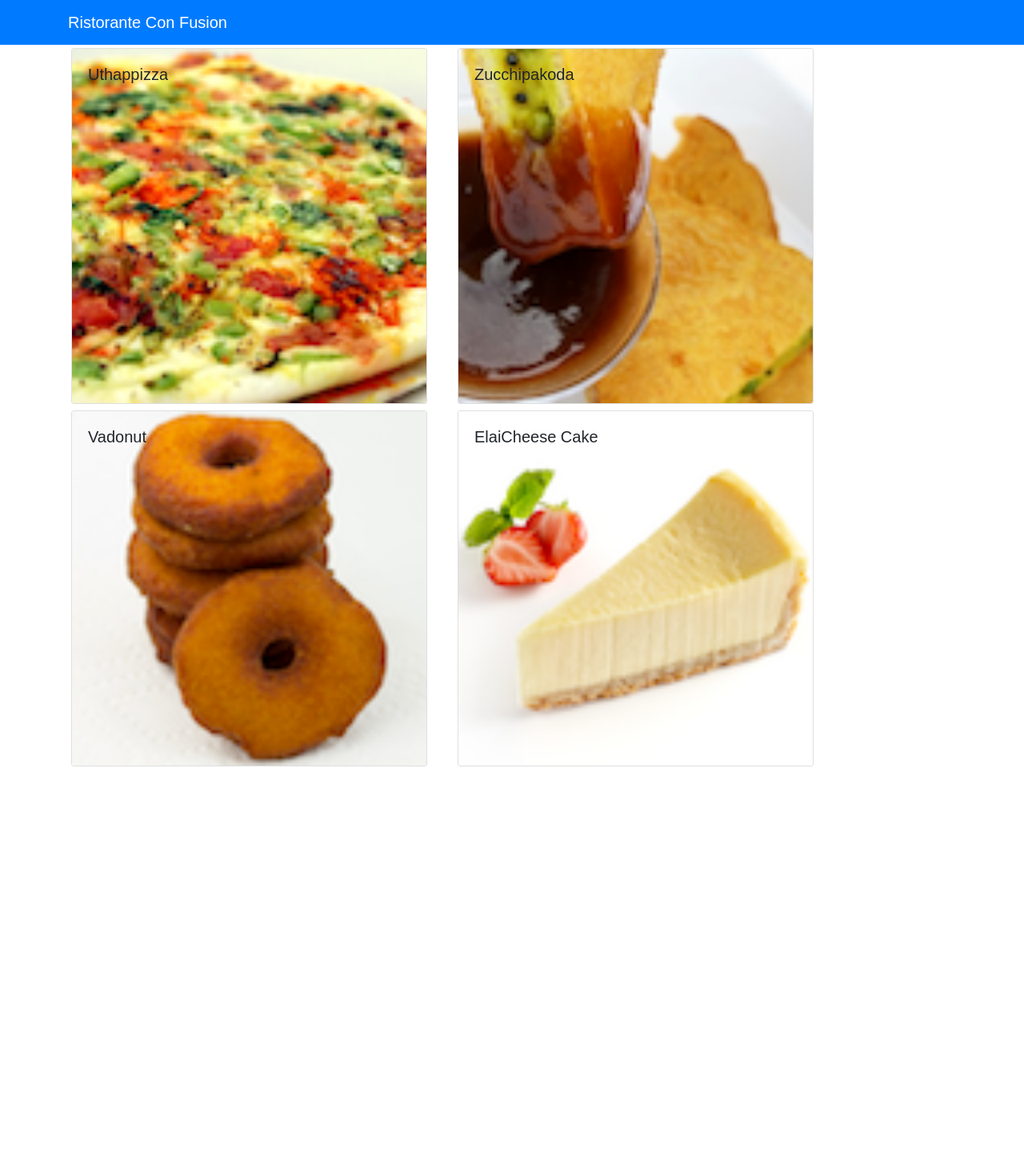
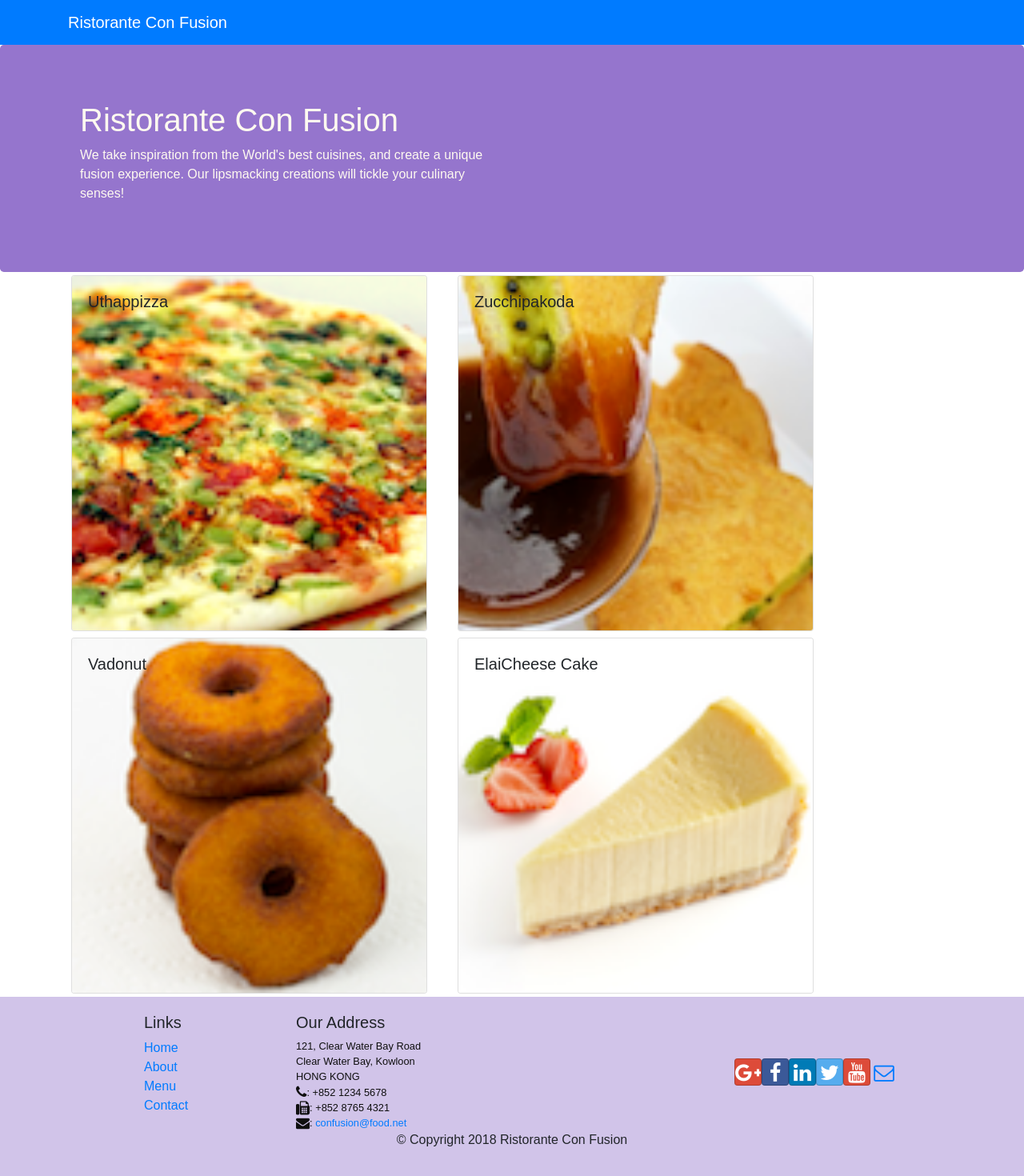
Before and after one commit to bdevapatla/reactjs-restuarant, a React (Create React App) app: page /contactus in a window 1280 px wide. Shown: the top 1470 px of the page at 80% size. Before the commit the page ends 962 px from the top, so only its background shows below. Built offline with nearby package versions, Linux system fonts and the light colour scheme.

Commit message:
Header and Footer

```diff
--- a/package.json
+++ b/package.json
@@ -4,6 +4,8 @@
   "private": true,
   "dependencies": {
     "bootstrap": "4.0.0",
+    "bootstrap-social": "5.1.1",
+    "font-awesome": "4.7.0",
     "react": "^16.4.0",
     "react-dom": "^16.4.0",
     "react-popper": "0.9.2",
--- a/src/App.css
+++ b/src/App.css
@@ -26,3 +26,38 @@
   from { transform: rotate(0deg); }
   to { transform: rotate(360deg); }
 }
+
+
+.row-header{
+  margin:0px auto;
+  padding:0px auto;
+}
+
+.row-content {
+  margin:0px auto;
+  padding: 50px 0px 50px 0px;
+  border-bottom: 1px ridge;
+  min-height:400px;
+}
+
+.footer{
+  background-color: #D1C4E9;
+  margin:0px auto;
+  padding: 20px 0px 20px 0px;
+}
+.jumbotron {
+  padding:70px 30px 70px 30px;
+  margin:0px auto;
+  background: #9575CD ;
+  color:floralwhite;
+}
+
+address{
+  font-size:80%;
+  margin:0px;
+  color:#0f0f0f;
+}
+
+.navbar-dark {
+  background-color: #512DA8;
+}
--- /dev/null
+++ b/src/components/FooterComponent.js
@@ -0,0 +1,50 @@
+import React from 'react';
+
+function Footer(props) {
+    return(
+    <div className="footer">
+        <div className="container">
+            <div className="row justify-content-center">
+                <div className="col-4 offset-1 col-sm-2">
+                    <h5>Links</h5>
+                    <ul className="list-unstyled">
+                        <li><a href="#">Home</a></li>
+                        <li><a href="#">About</a></li>
+                        <li><a href="#">Menu</a></li>
+                        <li><a href="contactus.html">Contact</a></li>
+                    </ul>
+                </div>
+                <div className="col-7 col-sm-5">
+                    <h5>Our Address</h5>
+                    <address>
+		              121, Clear Water Bay Road<br />
+		              Clear Water Bay, Kowloon<br />
+		              HONG KONG<br />
+		              <i className="fa fa-phone fa-lg"></i>: +852 1234 5678<br />
+		              <i className="fa fa-fax fa-lg"></i>: +852 8765 4321<br />
+		              <i className="fa fa-envelope fa-lg"></i>: <a href="mailto:confusion@food.net">
+                         confusion@food.net</a>
+                    </address>
+                </div>
+                <div className="col-12 col-sm-4 align-self-center">
+                    <div className="text-center">
+                        <a className="btn btn-social-icon btn-google" href="http://google.com/+"><i className="fa fa-google-plus"></i></a>
+                        <a className="btn btn-social-icon btn-facebook" href="http://www.facebook.com/profile.php?id="><i className="fa fa-facebook"></i></a>
+                        <a className="btn btn-social-icon btn-linkedin" href="http://www.linkedin.com/in/"><i className="fa fa-linkedin"></i></a>
+                        <a className="btn btn-social-icon btn-twitter" href="http://twitter.com/"><i className="fa fa-twitter"></i></a>
+                        <a className="btn btn-social-icon btn-google" href="http://youtube.com/"><i className="fa fa-youtube"></i></a>
+                        <a className="btn btn-social-icon" href="mailto:"><i className="fa fa-envelope-o"></i></a>
+                    </div>
+                </div>
+            </div>
+            <div className="row justify-content-center">
+                <div className="col-auto">
+                    <p>© Copyright 2018 Ristorante Con Fusion</p>
+                </div>
+            </div>
+        </div>
+    </div>
+    )
+}
+
+export default Footer;
--- /dev/null
+++ b/src/components/HeaderComponent.js
@@ -0,0 +1,30 @@
+import React, {Component} from 'react';
+import { Navbar, NavbarBrand, Jumbotron } from 'reactstrap';
+
+
+class Header extends Component {
+    render() {
+        //React-fragment
+        return (
+            <React.Fragment>
+                <Navbar dark color="primary">
+                    <div className="container">
+                    <NavbarBrand href="/">Ristorante Con Fusion</NavbarBrand>
+                    </div>
+                </Navbar>
+                <Jumbotron>
+                    <div className="container">
+                        <div className="row row-header">
+                            <div className="col-12 col-sm-6">
+                                <h1>Ristorante Con Fusion</h1>
+                                <p>We take inspiration from the World's best cuisines, and create a unique fusion experience. Our lipsmacking creations will tickle your culinary senses!</p>
+                            </div>
+                        </div>
+                    </div>
+                </Jumbotron>
+            </React.Fragment>
+        )
+    }
+}
+
+export default Header;
--- a/src/components/MainComponent.js
+++ b/src/components/MainComponent.js
@@ -1,8 +1,9 @@
 import React, { Component } from 'react';
-import { Navbar, NavbarBrand } from 'reactstrap';
 import Menu from './MenuComponent';
 import {DISHES} from '../shared/dishes';
 import DishDetail from './DishdetailComponent';
+import Header from './HeaderComponent';
+import Footer from './FooterComponent';
 
 class Main extends Component {
 
@@ -21,15 +22,12 @@
   render() {
     return (
       <div>
-          <Navbar dark color="primary">
-            <div className="container">
-              <NavbarBrand href="/">Ristorante Con Fusion</NavbarBrand>
-            </div>
-          </Navbar>
+         <Header />
           <Menu dishes={this.state.dishes} onClick={(dishId) => this.onDishSelect(dishId)}/>
           <DishDetail dish={this.state.dishes.filter((dish) => {
               return dish.id === this.state.selectedDish
           })[0]}/>
+          <Footer />
       </div>
     );
   }
--- a/src/index.js
+++ b/src/index.js
@@ -1,6 +1,8 @@
 import React from 'react';
 import ReactDOM from 'react-dom';
 import 'bootstrap/dist/css/bootstrap.min.css';
+import 'font-awesome/css/font-awesome.min.css';
+import 'bootstrap-social/bootstrap-social.css';
 import './index.css';
 import App from './App';
 import registerServiceWorker from './registerServiceWorker';
```
Also changed, not shown: 1 other file (tests, documents, lock files or other folders).
